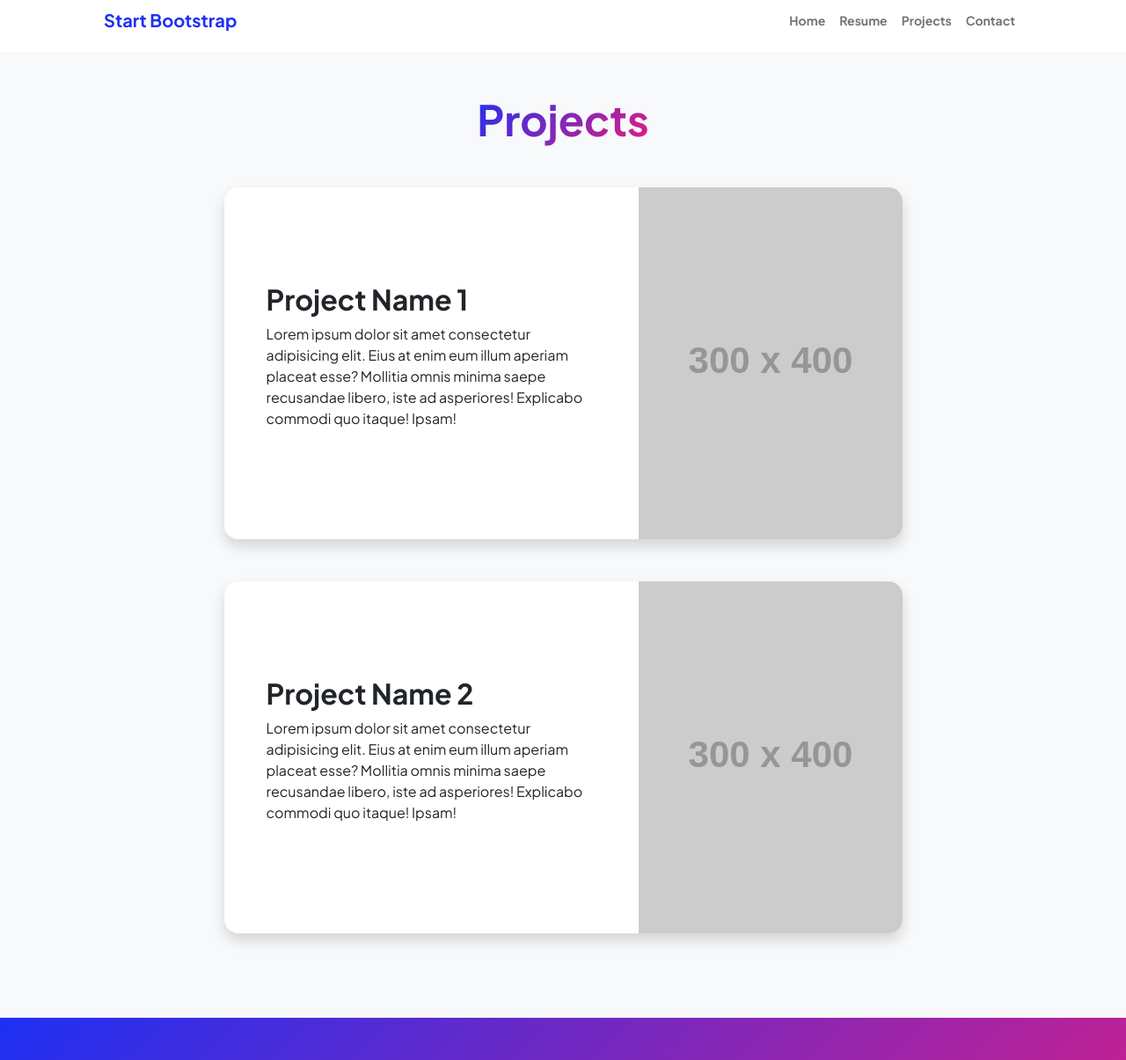
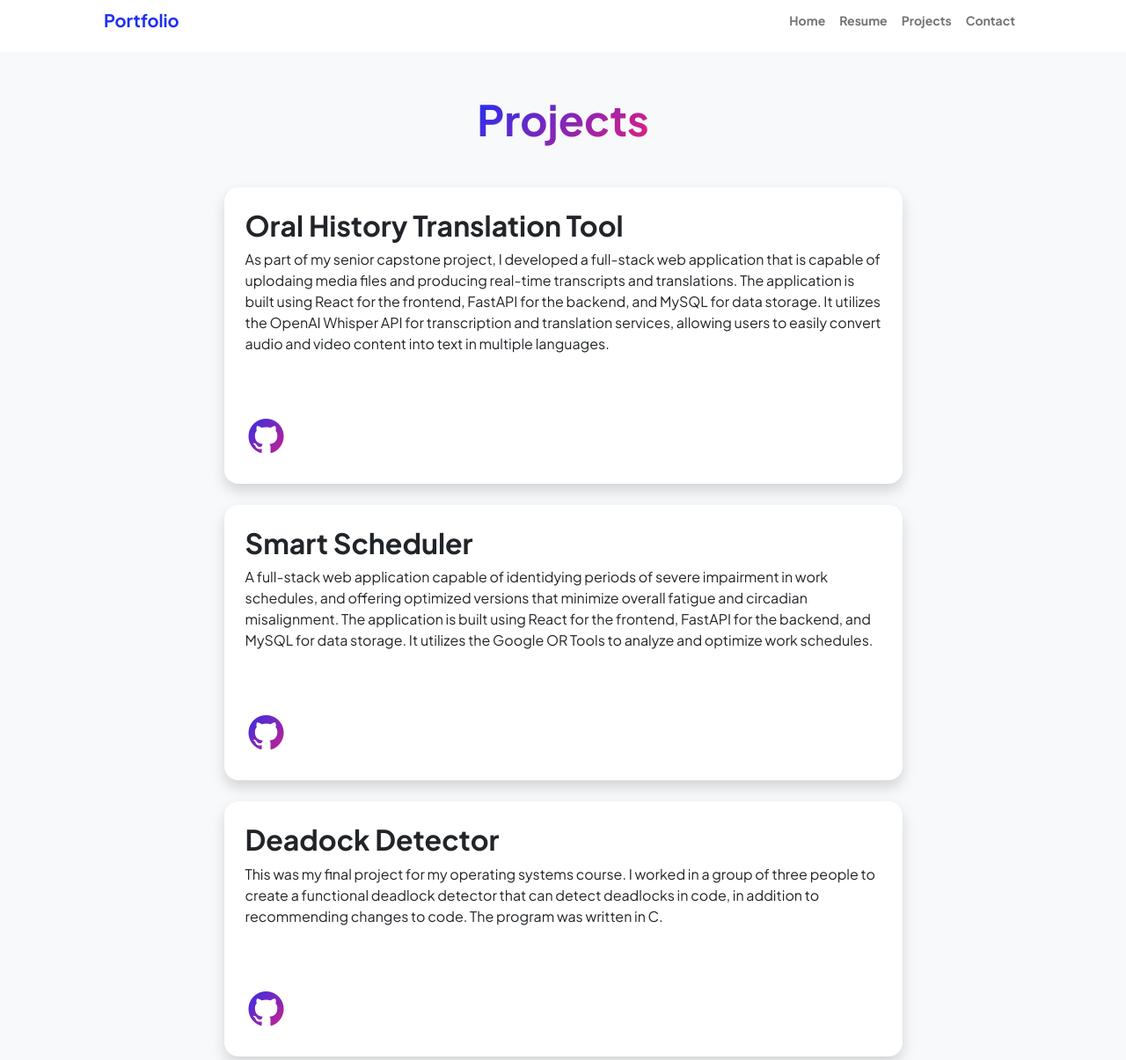
Before and after one commit to BrandonTB22/Portfolio, a plain HTML site: page projects.html in a window 1280 px wide. Shown: the part 13-1218 px from the top of the page at 88% size. Drawn offline with nearby package versions, Linux system fonts and the light colour scheme; placeholder pictures from the web are drawn by us.

Commit message:
Projects section

```diff
--- a/projects.html
+++ b/projects.html
@@ -1,8 +1,11 @@
-<!DOCTYPE html>
+<!doctype html>
 <html lang="en">
   <head>
     <meta charset="utf-8" />
-        <meta name="viewport" content="width=device-width, initial-scale=1, shrink-to-fit=no" />
+    <meta
+      name="viewport"
+      content="width=device-width, initial-scale=1, shrink-to-fit=no"
+    />
     <meta name="description" content="" />
     <meta name="author" content="" />
     <title>Modern Business - Start Bootstrap Template</title>
@@ -11,9 +14,15 @@
     <!-- Custom Google font-->
     <link rel="preconnect" href="https://fonts.googleapis.com" />
     <link rel="preconnect" href="https://fonts.gstatic.com" crossorigin />
-        <link href="https://fonts.googleapis.com/css2?family=Plus+Jakarta+Sans:wght@100;200;300;400;500;600;700;800;900&amp;display=swap" rel="stylesheet" />
+    <link
+      href="https://fonts.googleapis.com/css2?family=Plus+Jakarta+Sans:wght@100;200;300;400;500;600;700;800;900&amp;display=swap"
+      rel="stylesheet"
+    />
     <!-- Bootstrap icons-->
-        <link href="https://cdn.jsdelivr.net/npm/bootstrap-icons@1.8.1/font/bootstrap-icons.css" rel="stylesheet" />
+    <link
+      href="https://cdn.jsdelivr.net/npm/bootstrap-icons@1.8.1/font/bootstrap-icons.css"
+      rel="stylesheet"
+    />
     <!-- Core theme CSS (includes Bootstrap)-->
     <link href="css/styles.css" rel="stylesheet" />
   </head>
@@ -22,14 +31,34 @@
       <!-- Navigation-->
       <nav class="navbar navbar-expand-lg navbar-light bg-white py-3">
         <div class="container px-5">
-                    <a class="navbar-brand" href="index.html"><span class="fw-bolder text-primary">Start Bootstrap</span></a>
-                    <button class="navbar-toggler" type="button" data-bs-toggle="collapse" data-bs-target="#navbarSupportedContent" aria-controls="navbarSupportedContent" aria-expanded="false" aria-label="Toggle navigation"><span class="navbar-toggler-icon"></span></button>
+          <a class="navbar-brand" href="index.html"
+            ><span class="fw-bolder text-primary">Portfolio</span></a
+          >
+          <button
+            class="navbar-toggler"
+            type="button"
+            data-bs-toggle="collapse"
+            data-bs-target="#navbarSupportedContent"
+            aria-controls="navbarSupportedContent"
+            aria-expanded="false"
+            aria-label="Toggle navigation"
+          >
+            <span class="navbar-toggler-icon"></span>
+          </button>
           <div class="collapse navbar-collapse" id="navbarSupportedContent">
             <ul class="navbar-nav ms-auto mb-2 mb-lg-0 small fw-bolder">
-                            <li class="nav-item"><a class="nav-link" href="index.html">Home</a></li>
-                            <li class="nav-item"><a class="nav-link" href="resume.html">Resume</a></li>
-                            <li class="nav-item"><a class="nav-link" href="projects.html">Projects</a></li>
-                            <li class="nav-item"><a class="nav-link" href="contact.html">Contact</a></li>
+              <li class="nav-item">
+                <a class="nav-link" href="index.html">Home</a>
+              </li>
+              <li class="nav-item">
+                <a class="nav-link" href="resume.html">Resume</a>
+              </li>
+              <li class="nav-item">
+                <a class="nav-link" href="projects.html">Projects</a>
+              </li>
+              <li class="nav-item">
+                <a class="nav-link" href="contact.html">Contact</a>
+              </li>
             </ul>
           </div>
         </div>
@@ -38,34 +67,103 @@
       <section class="py-5">
         <div class="container px-5 mb-5">
           <div class="text-center mb-5">
-                        <h1 class="display-5 fw-bolder mb-0"><span class="text-gradient d-inline">Projects</span></h1>
+            <h1 class="display-5 fw-bolder mb-0">
+              <span class="text-gradient d-inline">Projects</span>
+            </h1>
           </div>
           <div class="row gx-5 justify-content-center">
             <div class="col-lg-11 col-xl-9 col-xxl-8">
               <!-- Project Card 1-->
-                            <div class="card overflow-hidden shadow rounded-4 border-0 mb-5">
+              <div class="card overflow-hidden shadow rounded-4 border-0">
                 <div class="card-body p-0">
                   <div class="d-flex align-items-center">
-                                        <div class="p-5">
-                                            <h2 class="fw-bolder">Project Name 1</h2>
-                                            <p>Lorem ipsum dolor sit amet consectetur adipisicing elit. Eius at enim eum illum aperiam placeat esse? Mollitia omnis minima saepe recusandae libero, iste ad asperiores! Explicabo commodi quo itaque! Ipsam!</p>
-                                        </div>
-                                        <img class="img-fluid" src="https://dummyimage.com/300x400/343a40/6c757d" alt="..." />
+                    <div class="p-4">
+                      <h2 class="fw-bolder">Oral History Translation Tool</h2>
+                      <p>
+                        As part of my senior capstone project, I developed a
+                        full-stack web application that is capable of uplodaing
+                        media files and producing real-time transcripts and
+                        translations. The application is built using React for
+                        the frontend, FastAPI for the backend, and MySQL for
+                        data storage. It utilizes the OpenAI Whisper API for
+                        transcription and translation services, allowing users
+                        to easily convert audio and video content into text in
+                        multiple languages.
+                      </p>
                     </div>
                   </div>
                 </div>
+                <div class="d-flex justify-content-left fs-2 gap-4 p-4">
+                  <a
+                    class="text-gradient p-1"
+                    data-toggle="tooltip"
+                    data-placement="top"
+                    title="View on GitHub"
+                    href="https://github.com/BrandonTB22"
+                    ><i class="bi bi-github h1"></i
+                  ></a>
+                </div>
+              </div>
+              <br />
+
               <!-- Project Card 2-->
               <div class="card overflow-hidden shadow rounded-4 border-0">
                 <div class="card-body p-0">
                   <div class="d-flex align-items-center">
-                                        <div class="p-5">
-                                            <h2 class="fw-bolder">Project Name 2</h2>
-                                            <p>Lorem ipsum dolor sit amet consectetur adipisicing elit. Eius at enim eum illum aperiam placeat esse? Mollitia omnis minima saepe recusandae libero, iste ad asperiores! Explicabo commodi quo itaque! Ipsam!</p>
-                                        </div>
-                                        <img class="img-fluid" src="https://dummyimage.com/300x400/343a40/6c757d" alt="..." />
+                    <div class="p-4">
+                      <h2 class="fw-bolder">Smart Scheduler</h2>
+                      <p>
+                        A full-stack web application capable of identidying
+                        periods of severe impairment in work schedules, and
+                        offering optimized versions that minimize overall
+                        fatigue and circadian misalignment. The application is
+                        built using React for the frontend, FastAPI for the
+                        backend, and MySQL for data storage. It utilizes the
+                        Google OR Tools to analyze and optimize work schedules.
+                      </p>
                     </div>
                   </div>
                 </div>
+                <div class="d-flex justify-content-left fs-2 gap-4 p-4">
+                  <a
+                    class="text-gradient p-1"
+                    data-toggle="tooltip"
+                    data-placement="top"
+                    title="View on GitHub"
+                    href="https://github.com/BrandonTB22"
+                    ><i class="bi bi-github h1"></i
+                  ></a>
+                </div>
+              </div>
+              <br />
+              <!-- Project Card 1-->
+              <div class="card overflow-hidden shadow rounded-4 border-0">
+                <div class="card-body p-0">
+                  <div class="d-flex align-items-center">
+                    <div class="p-4">
+                      <h2 class="fw-bolder">Deadock Detector</h2>
+                      <p>
+                        This was my final project for my operating systems
+                        course. I worked in a group of three people to create a
+                        functional deadlock detector that can detect deadlocks
+                        in code, in addition to recommending changes to code.
+                        The program was written in C.
+                      </p>
+                    </div>
+                  </div>
+                </div>
+                <div class="d-flex justify-content-left fs-2 gap-4 p-4">
+                  <a
+                    class="text-gradient p-1"
+                    data-toggle="tooltip"
+                    data-placement="top"
+                    title="View on GitHub"
+                    href="https://github.com/BrandonTB22"
+                    ><i class="bi bi-github h1"></i
+                  ></a>
+                </div>
+              </div>
+              <br />
             </div>
           </div>
         </div>
@@ -74,8 +172,14 @@
       <section class="py-5 bg-gradient-primary-to-secondary text-white">
         <div class="container px-5 my-5">
           <div class="text-center">
-                        <h2 class="display-4 fw-bolder mb-4">Let's build something together</h2>
-                        <a class="btn btn-outline-light btn-lg px-5 py-3 fs-6 fw-bolder" href="contact.html">Contact me</a>
+            <h2 class="display-4 fw-bolder mb-4">
+              Let's build something together
+            </h2>
+            <a
+              class="btn btn-outline-light btn-lg px-5 py-3 fs-6 fw-bolder"
+              href="contact.html"
+              >Contact me</a
+            >
           </div>
         </div>
       </section>
@@ -83,8 +187,12 @@
     <!-- Footer-->
     <footer class="bg-white py-4 mt-auto">
       <div class="container px-5">
-                <div class="row align-items-center justify-content-between flex-column flex-sm-row">
-                    <div class="col-auto"><div class="small m-0">Copyright &copy; Your Website 2023</div></div>
+        <div
+          class="row align-items-center justify-content-between flex-column flex-sm-row"
+        >
+          <div class="col-auto">
+            <div class="small m-0">Copyright &copy; Your Website 2023</div>
+          </div>
           <div class="col-auto">
             <a class="small" href="#!">Privacy</a>
             <span class="mx-1">&middot;</span>
```
Also changed, not shown: assets/schedule.png (added). Lines whose indentation alone changed are shown as unchanged.
